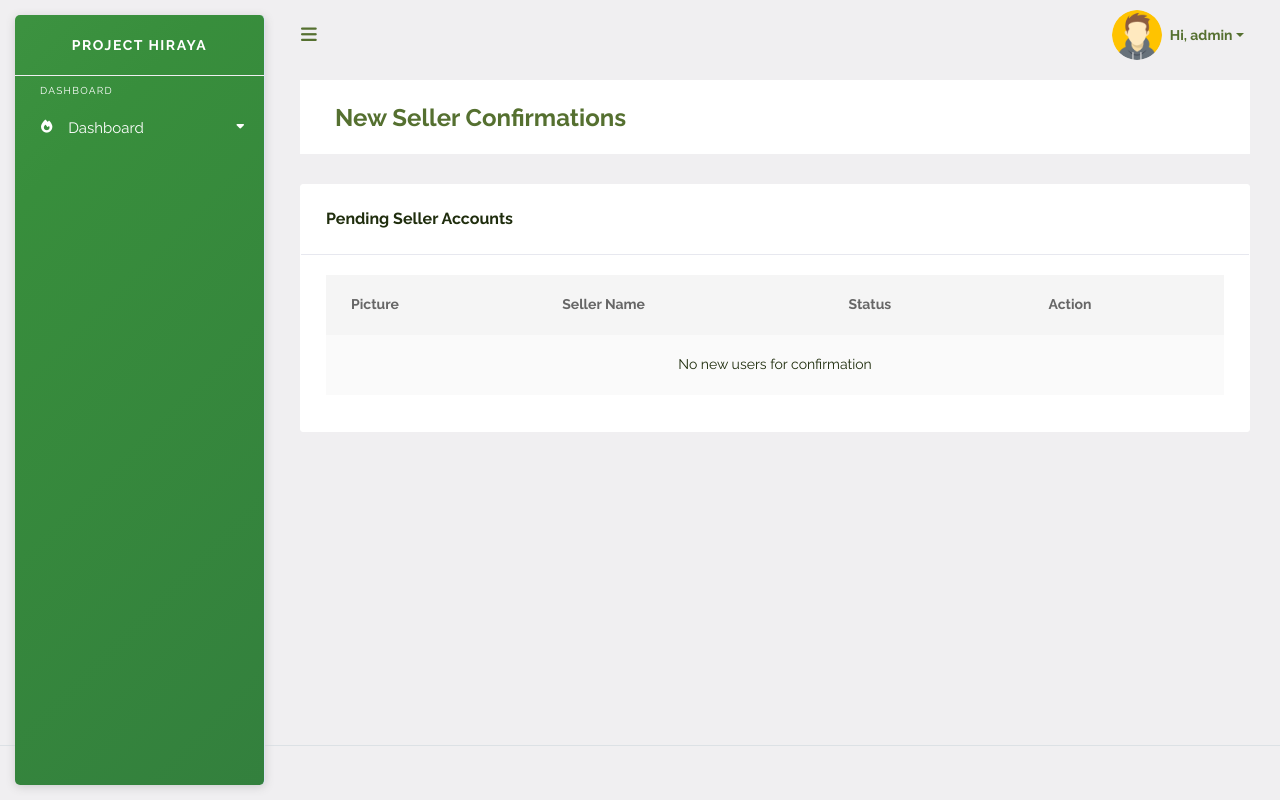
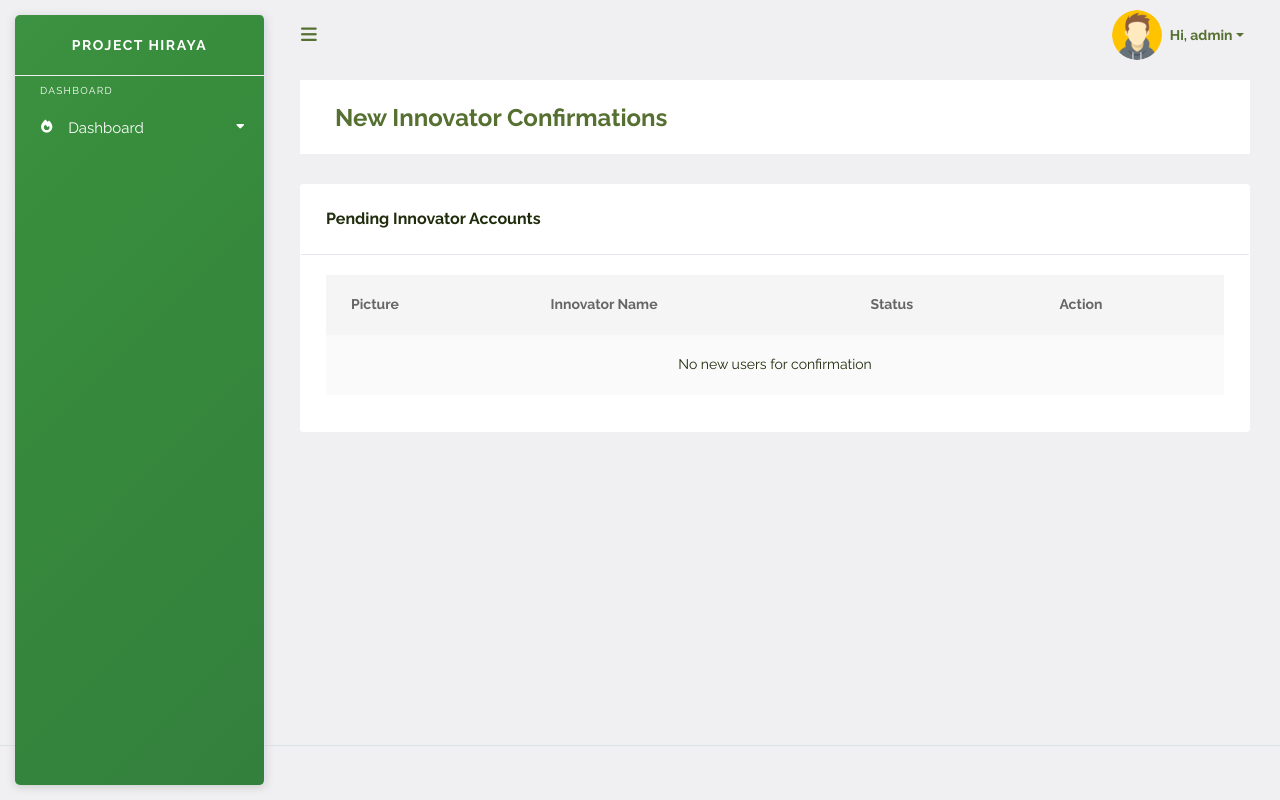
Before and after one commit to ammawarrior/Project-Hiraya, a PHP site: page /user_confirmation.php in a window 1280 px wide. Run offline with PHP 8.4, Linux system fonts and the light colour scheme; a user stored in the database is signed in; data comes from the database, SQL or seed files in the repository; some libraries are stand-ins or nearby versions.

Commit message:
initial commit

```diff
--- a/includes/sidebar.php
+++ b/includes/sidebar.php
@@ -53,7 +53,7 @@ $role = $_SESSION['role'] ?? null;
                 <ul class="dropdown-menu">
                     <?php if ($role == 1): ?>
                         <li><a class="nav-link" href="admin.php">Product Confirmation</a></li>
-                        <li><a class="nav-link" href="user_confirmation.php">Seller Confirmation</a></li>
+                        <li><a class="nav-link" href="user_confirmation.php">Innovator Confirmation</a></li>
                         <li><a class="nav-link" href="analytics.php">Analytics</a></li>
                         <li><a class="nav-link" href="manage_user.php">Manage Users</a></li>
                     <?php endif; ?>
--- a/manage_user.php
+++ b/manage_user.php
@@ -13,7 +13,8 @@ include 'db_ec.php';
 // Define role mapping
 $roles = [
     1 => 'Admin',
-    2 => 'Seller'
+    2 => 'Innovator',
+    3 => 'Client'
 ];
 
 // Fetch users
--- a/manage_user_details.php
+++ b/manage_user_details.php
@@ -30,7 +30,8 @@ $stmt->close();
 // Role mapping
 $roles = [
     1 => "Admin",
-    2 => "Seller"
+    2 => "Innovator",
+    3 => "Client"
 ];
 
 // Handle form submission for update
--- a/signup.php
+++ b/signup.php
@@ -274,7 +274,11 @@ if ($_SERVER["REQUEST_METHOD"] == "POST") {
 <!-- Trigger Modal on Page Load -->
 <script src="https://cdn.jsdelivr.net/npm/bootstrap@5.3.0/dist/js/bootstrap.bundle.min.js"></script>
 <script>
-  var feedbackModal = new bootstrap.Modal(document.getElementById('feedbackModal'));
+  var feedbackModal = new bootstrap.Modal(document.getElementById('feedbackModal'), {
+  backdrop: 'static',
+  keyboard: false
+});
+
   feedbackModal.show();
 </script>
 <?php endif; ?>
--- a/user_confirmation.php
+++ b/user_confirmation.php
@@ -91,7 +91,7 @@ $result = $conn->query($query);
             <div class="main-content">
                 <section class="section">
                     <div class="section-header d-flex justify-content-between align-items-center">
-                        <h1>New Seller Confirmations</h1>
+                        <h1>New Innovator Confirmations</h1>
                         <div id="current-datetime" style="font-size: 1.1rem; font-weight: 500;"></div>
                     </div>
 
@@ -100,7 +100,7 @@ $result = $conn->query($query);
                             <div class="col-12">
                                 <div class="card">
                                     <div class="card-header">
-                                        <h4>Pending Seller Accounts</h4>
+                                        <h4>Pending Innovator Accounts</h4>
                                     </div>
                                     <div class="card-body">
                                         <div class="table-responsive">
@@ -108,7 +108,7 @@ $result = $conn->query($query);
                                                 <thead>
                                                     <tr>
                                                         <th>Picture</th>
-                                                        <th>Seller Name</th>
+                                                        <th>Innovator Name</th>
                                                         <th>Status</th>
                                                         <th>Action</th>
                                                     </tr>
@@ -176,7 +176,7 @@ $result = $conn->query($query);
             <div class="modal-content">
                 <form method="post">
                     <div class="modal-header">
-                        <h5 class="modal-title" id="userModalLabel">Seller Confirmation</h5>
+                        <h5 class="modal-title" id="userModalLabel">Innovator Confirmation</h5>
                         <button type="button" class="close" data-dismiss="modal"><span>&times;</span></button>
                     </div>
                     <div class="modal-body text-center">
```
Also changed, not shown: signup_admin.php (+5 -4 lines), uploads/img_6826c73f19ddc0.16287624_Untitled_design__1_.png (added).
